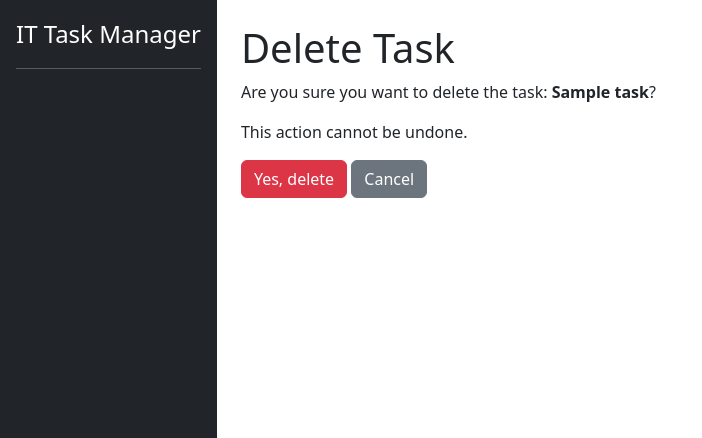
After one commit to rpk6432/it-company-task-manager, a Django app: page /tasks/1/delete/ in a window 1280 px wide. The commit adds this page. Shown: the top 438 px of the page, without its empty margins (0-702 px from the left). Run offline with Django 5.2, Linux system fonts and the light colour scheme; tables that the repository leaves empty hold one stand-in row (values such as "Sample post").

Commit message:
feat: implement task deletion functionality
- Add TaskDeleteView to handle task removal.
- Create a confirmation page to prevent accidental deletion.
- Update URL patterns and link from the task detail page.

```diff
--- /dev/null
+++ b/templates/tracker/task_confirm_delete.html
@@ -0,0 +1,15 @@
+{% extends "base.html" %}
+
+{% block title %}Delete Task{% endblock %}
+
+{% block content %}
+  <h1>Delete Task</h1>
+  <p>Are you sure you want to delete the task: <strong>{{ task.name }}</strong>?</p>
+  <p>This action cannot be undone.</p>
+
+  <form method="post">
+    {% csrf_token %}
+    <input type="submit" value="Yes, delete" class="btn btn-danger">
+    <a href="{% url 'tracker:task-detail' pk=task.id %}" class="btn btn-secondary">Cancel</a>
+  </form>
+{% endblock %}
--- a/templates/tracker/task_detail.html
+++ b/templates/tracker/task_detail.html
@@ -5,7 +5,7 @@
 {% block content %}
   <h1>
     {{ task.name }}
-    <a href="#" class="btn btn-danger float-end">Delete</a>
+    <a href="{% url 'tracker:task-delete' pk=task.id %}" class="btn btn-danger float-end">Delete</a>
     <a href="{% url 'tracker:task-update' pk=task.id %}" class="btn btn-secondary float-end me-2">Update</a>
   </h1>
 
--- a/tracker/urls.py
+++ b/tracker/urls.py
@@ -5,7 +5,8 @@ from .views import (
     TaskListView,
     TaskCreateView,
     TaskDetailView,
-    TaskUpdateView
+    TaskUpdateView,
+    TaskDeleteView
 )
 
 app_name = "tracker"
@@ -16,4 +17,5 @@ urlpatterns = [
     path("tasks/create/", TaskCreateView.as_view(), name="task-create"),
     path("tasks/<int:pk>/", TaskDetailView.as_view(), name="task-detail"),
     path("tasks/<int:pk>/update/", TaskUpdateView.as_view(), name="task-update"),
+    path("tasks/<int:pk>/delete/", TaskDeleteView.as_view(), name="task-delete"),
 ]
--- a/tracker/views.py
+++ b/tracker/views.py
@@ -45,3 +45,8 @@ class TaskUpdateView(generic.UpdateView):
     model = Task
     form_class = TaskForm
     success_url = reverse_lazy("tracker:task-list")
+
+
+class TaskDeleteView(generic.DeleteView):
+    model = Task
+    success_url = reverse_lazy("tracker:task-list")
```
